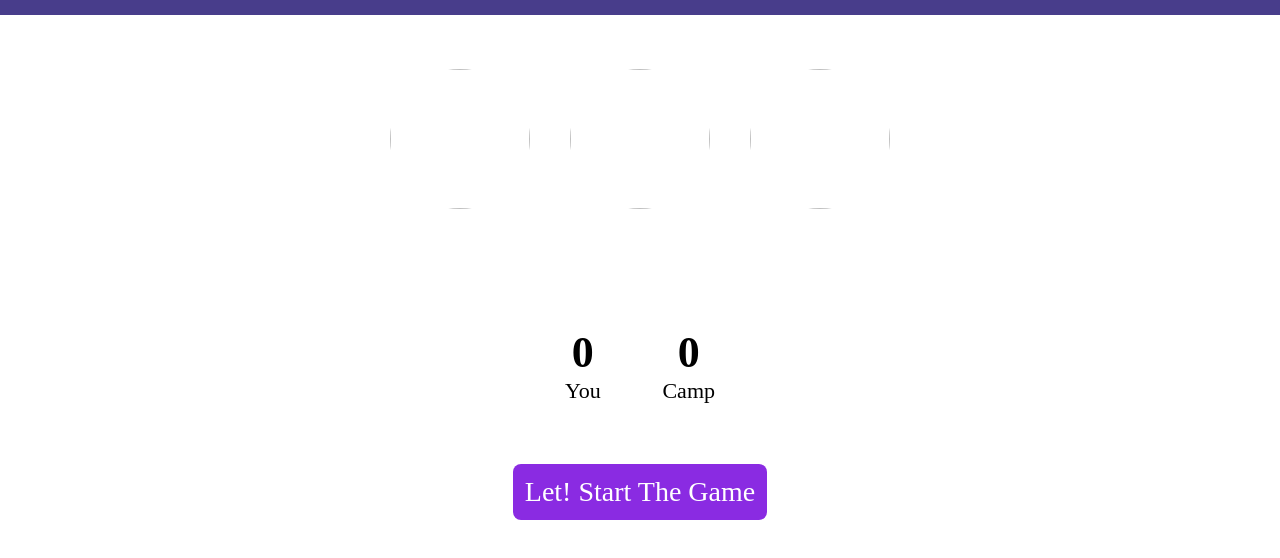
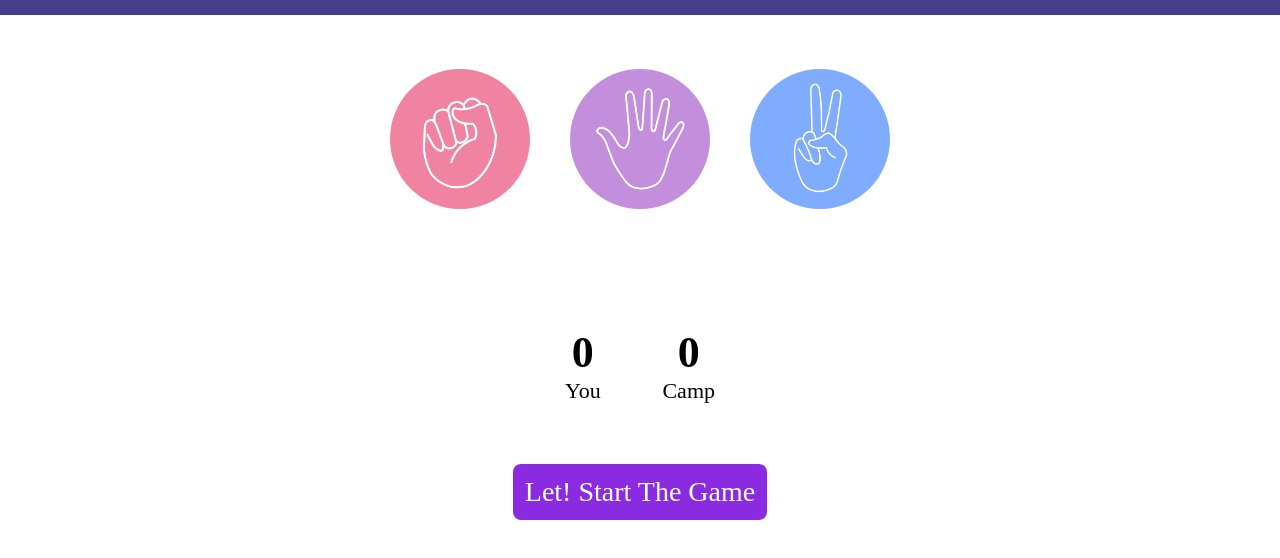
Before and after one commit to ajeet8395/Rock-Paper-Scissors, a plain HTML site: page index.html in a window 1280 px wide. Shown: the part 58-616 px from the top of the page. Drawn offline with Linux system fonts and the light colour scheme; the site is published under a folder, as on GitHub Pages, so addresses that start at the root find nothing.

Commit message:
change img directory

```diff
--- a/index.html
+++ b/index.html
@@ -14,13 +14,13 @@
       <section id="game-board">
         <div class="choices">
           <div class="choice" id="rock">
-            <img src="/images/rock.png" />
+            <img src="images/rock.png" />
           </div>
           <div class="choice" id="paper">
-            <img src="/images/paper.png" />
+            <img src="images/paper.png" />
           </div>
           <div class="choice" id="scissors">
-            <img src="/images/scissors.png" />
+            <img src="images/scissors.png" />
           </div>
         </div>
         <div class="counter">
```
